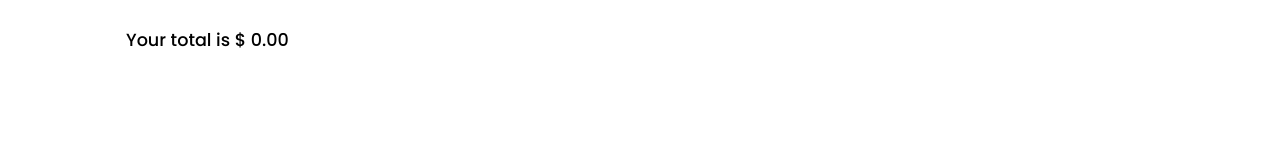
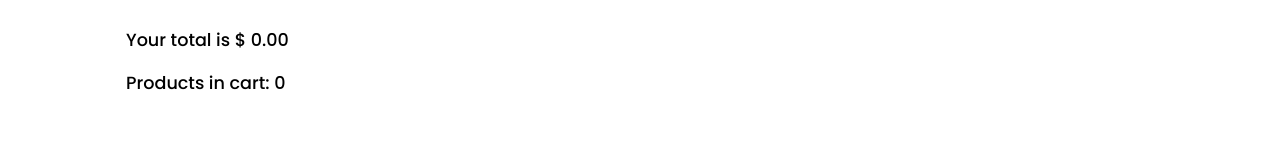
Before and after one commit to Airtribunal/AIrtribunal-E-commerce, a React (Create React App) app: page /cart in a window 1280 px wide. Shown: the part 173-316 px from the top of the page. Built offline with nearby package versions, Linux system fonts and the light colour scheme; some icons are missing.

Commit message:
products amount

```diff
--- a/src/components/Cart.jsx
+++ b/src/components/Cart.jsx
@@ -5,6 +5,7 @@ import { nanoid } from 'nanoid';
 const Cart = (props) => {
     const { theme, cartArray, handleDeleteFromCart, handleClearCart, isCleared } = props
     const [total, setTotal] = useState(0)
+    const [productsAmount, setProductsAmount] = useState(0)
 
     const cartElements = cartArray.map((cartElement) => {
         return (
@@ -22,7 +23,9 @@ const Cart = (props) => {
 
     useEffect(() => {
         cartArray.map((cartElement) => {
-            setTotal(prevTotal => prevTotal + cartElement.price)
+            let newTotal = prevTotal => prevTotal + cartElement.price
+            setTotal(newTotal)
+            setProductsAmount(prevAmount => prevAmount + 1)
         })
     }, [cartArray])
 
@@ -32,6 +35,8 @@ const Cart = (props) => {
                 <div className="container">
                     <h1 className={theme ? "cart-title dark" : "cart-title"}>Your cart</h1>
                     <p className={theme ? "total-price dark" : "total-price"}>{`Your total is $ ${total.toFixed(2)}`}</p>
+                    <p className={theme ? "total-price dark" : "total-price"}>{`Products in cart: ${productsAmount}`}</p>
+
                     <div className="cart-products">
                         {cartElements}
                     </div>
```
